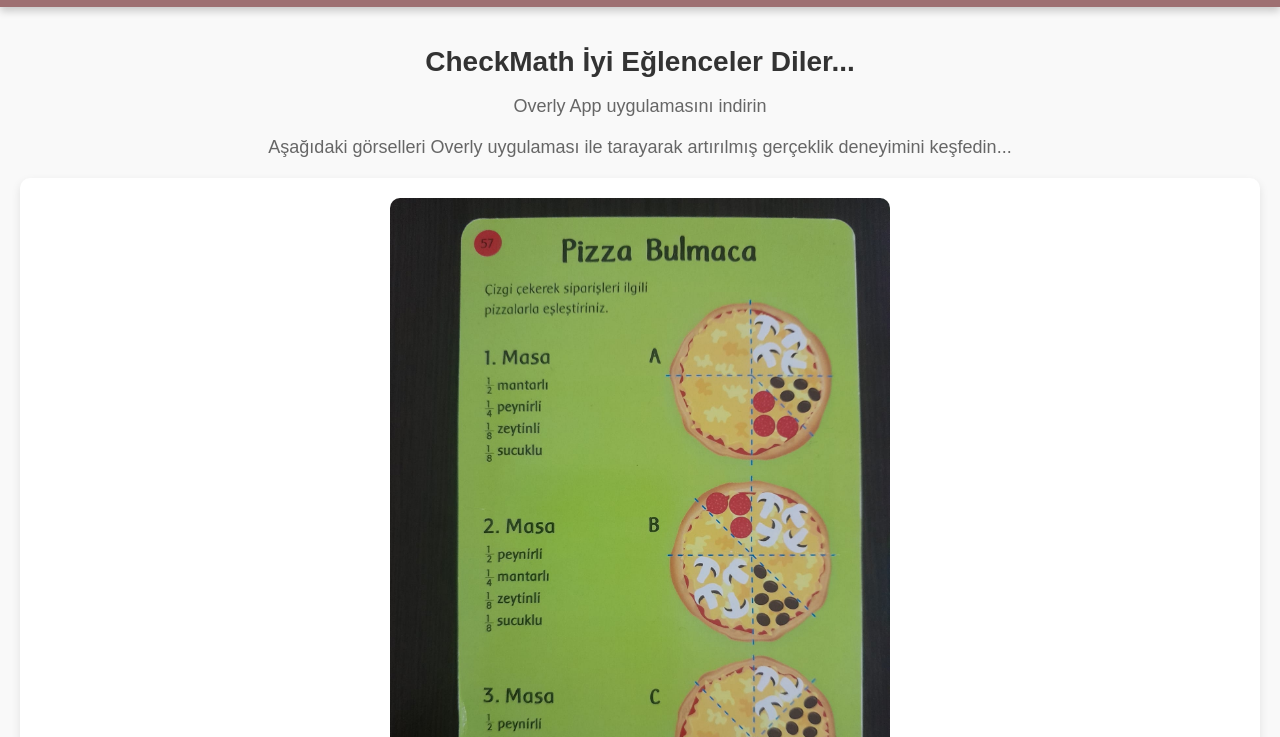
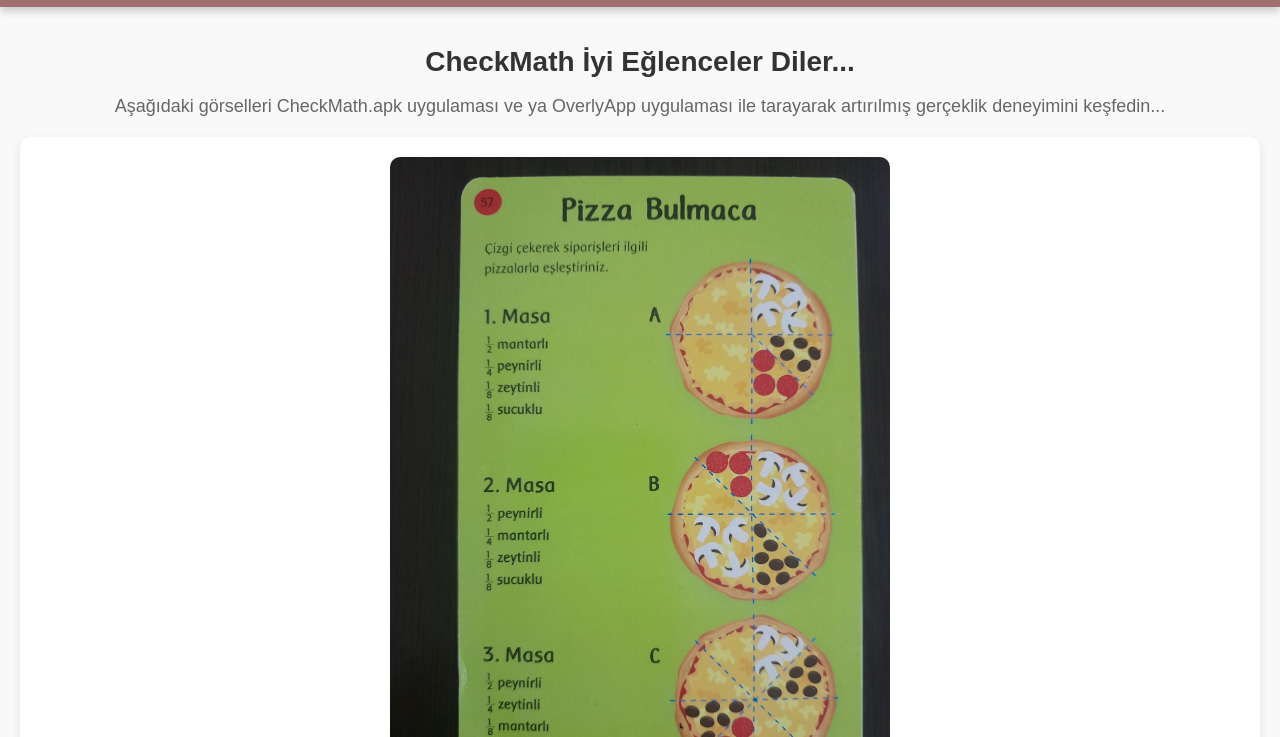
Before and after one commit to arifozcan35/arifozcan35.github.io, a plain HTML site: page welcome.html in a window 1280 px wide. Shown: the part 63-800 px from the top of the page. Drawn offline with Linux system fonts and the light colour scheme.

Commit message:
Add files via upload

```diff
--- a/welcome.html
+++ b/welcome.html
@@ -21,8 +21,7 @@
   <!-- Main Content -->
   <div class="welcome-container">
     <h1>CheckMath İyi Eğlenceler Diler...</h1>
-    <p>Overly App uygulamasını indirin</p>
-    <p>Aşağıdaki görselleri Overly uygulaması ile tarayarak artırılmış gerçeklik deneyimini keşfedin...</p>
+    <p>Aşağıdaki görselleri CheckMath.apk uygulaması ve ya OverlyApp uygulaması ile tarayarak artırılmış gerçeklik deneyimini keşfedin...</p>
 
     <!-- First Image Section -->
     <div class="image-section">
```
